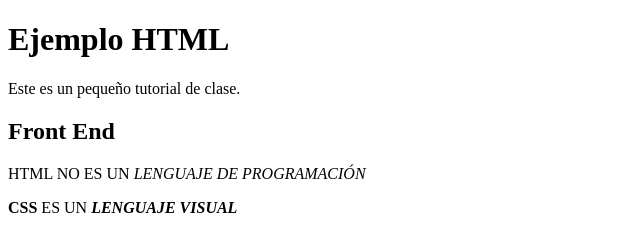
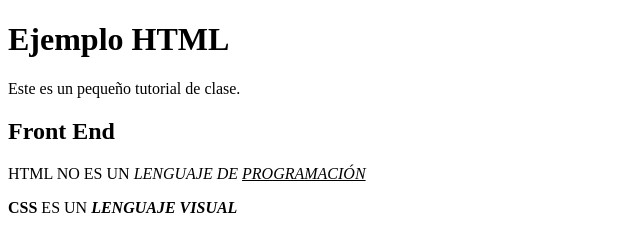
Before and after one commit to IvanCharrasquiel/ProyectoClaseWeb1, a plain HTML site: page html/ejercicio1.html in a window 1280 px wide. Shown: the top 232 px of the page, 0-640 px from the left. Drawn offline with Linux system fonts and the light colour scheme.

Commit message:
Adicioné un subrayado

```diff
--- a/html/ejercicio1.html
+++ b/html/ejercicio1.html
@@ -13,7 +13,7 @@
     <p>Este es un pequeño tutorial de clase.</p>
 
     <h2>Front End</h2>
-    <p>HTML NO ES UN <em>LENGUAJE DE PROGRAMACIÓN</em></p>
+    <p>HTML NO ES UN <em>LENGUAJE DE <ins>PROGRAMACIÓN</ins></em></p>
     <p><strong>CSS</strong> ES UN <strong><em>LENGUAJE VISUAL</em></strong></p>
 
     <h3>JavaScript</h3>
```
